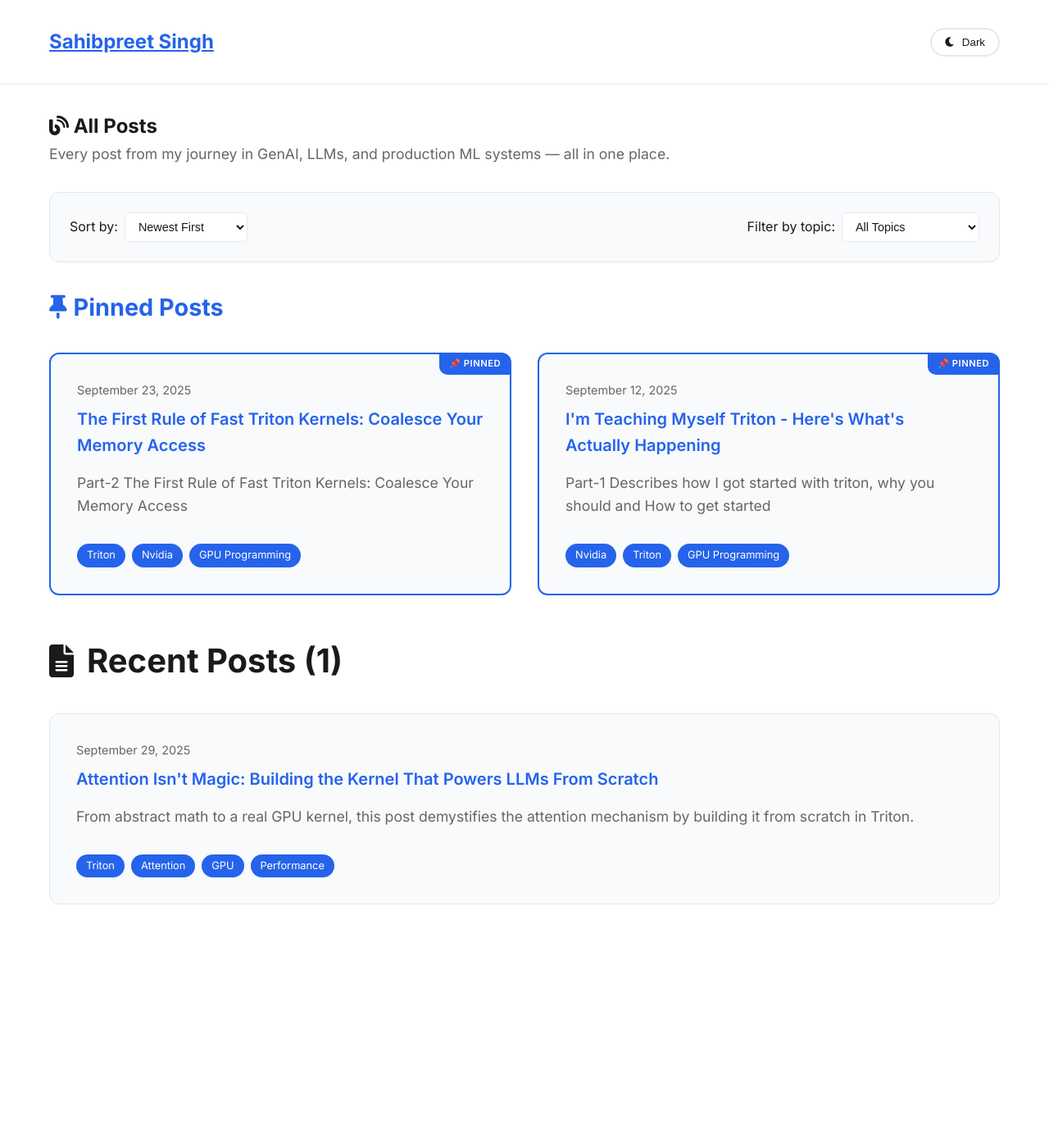
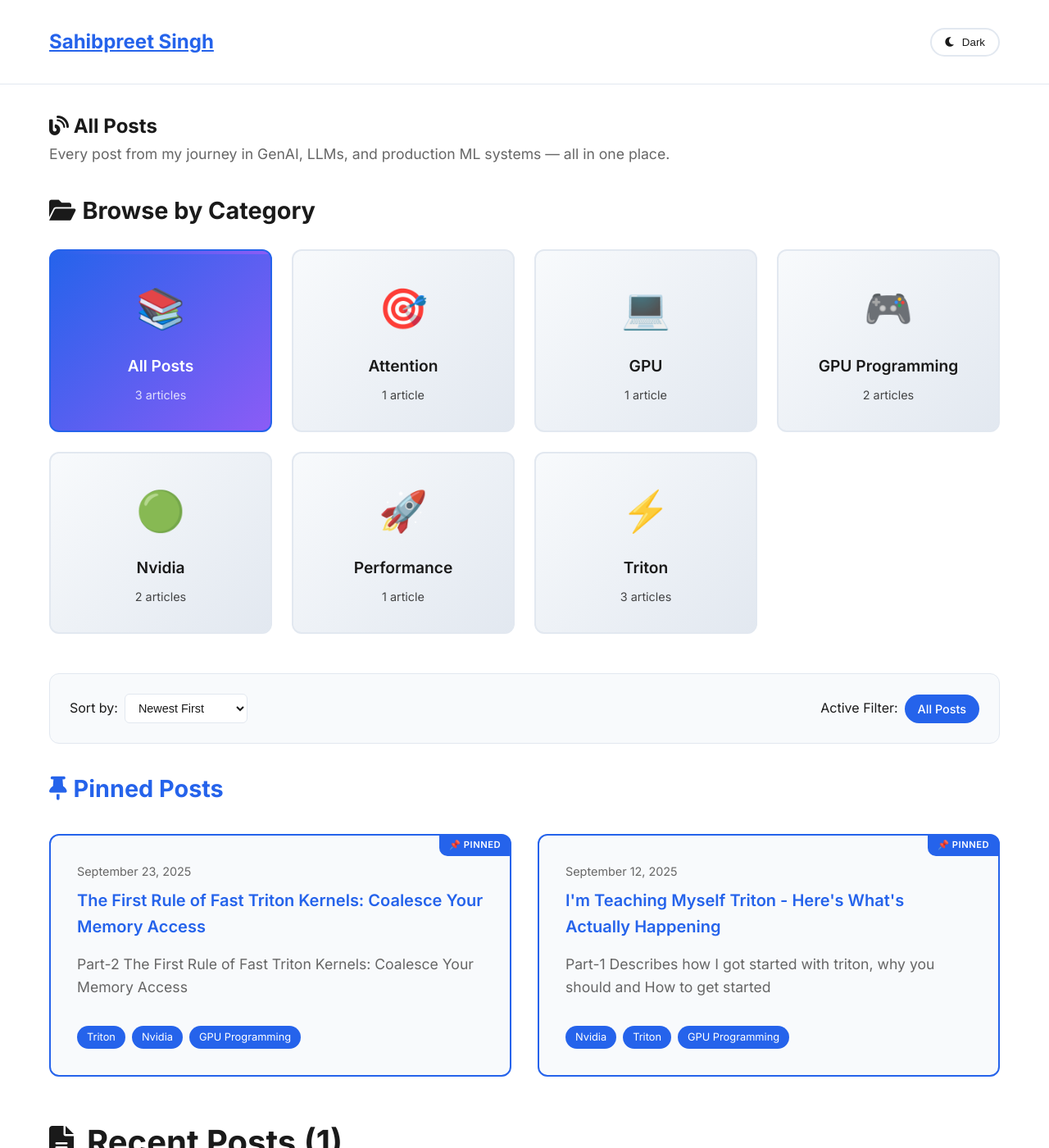
Before and after one commit to sahibpreetsingh12/sahibpreetsingh12.github.io, a Jekyll site: the page built from posts.html, in a window 1280 px wide and 1400 px high. Shown: the whole window at 82% size. Built offline with Jekyll 4.4.1, drawn with Linux system fonts in a browser that asks for light colours.

```diff
--- a/posts.html
+++ b/posts.html
@@ -9,6 +9,14 @@
     <h1><i class="fas fa-blog"></i> All Posts</h1>
     <p>Every post from my journey in GenAI, LLMs, and production ML systems — all in one place.</p>
 
+    <!-- Categories Section -->
+    <div class="categories-section">
+      <h2><i class="fas fa-folder-open"></i> Browse by Category</h2>
+      <div id="categories-grid" class="categories-grid">
+        <!-- Category cards will be populated by JavaScript -->
+      </div>
+    </div>
+
     <!-- Sorting Controls -->
     <div class="posts-controls">
       <div class="sort-controls">
@@ -18,15 +26,13 @@
           <option value="date-asc">Oldest First</option>
           <option value="title-asc">Title A-Z</option>
           <option value="title-desc">Title Z-A</option>
-          <option value="topic">Topic</option>
         </select>
       </div>
 
       <div class="filter-controls">
-        <label for="topic-filter">Filter by topic:</label>
-        <select id="topic-filter" class="filter-dropdown">
-          <option value="all">All Topics</option>
-        </select>
+        <label>Active Filter:</label>
+        <span id="active-category" class="active-filter">All Posts</span>
+        <button id="clear-filter" class="clear-btn" style="display: none;">Clear</button>
       </div>
     </div>
 
@@ -47,6 +53,114 @@
 </section>
 
 <style>
+  /* Categories Section */
+  .categories-section {
+    margin-bottom: 3rem;
+  }
+
+  .categories-section h2 {
+    font-size: 1.8rem;
+    margin-bottom: 1.5rem;
+    display: flex;
+    align-items: center;
+    gap: 0.5rem;
+  }
+
+  .categories-grid {
+    display: grid;
+    grid-template-columns: repeat(auto-fit, minmax(250px, 1fr));
+    gap: 1.5rem;
+    margin-bottom: 2rem;
+  }
+
+  .category-card {
+    background: linear-gradient(135deg, var(--card-bg), var(--border-color));
+    border: 2px solid var(--border-color);
+    border-radius: 12px;
+    padding: 2rem;
+    cursor: pointer;
+    transition: all 0.3s ease;
+    text-align: center;
+    position: relative;
+    overflow: hidden;
+  }
+
+  .category-card::before {
+    content: '';
+    position: absolute;
+    top: 0;
+    left: 0;
+    right: 0;
+    height: 4px;
+    background: linear-gradient(90deg, var(--accent-color), #8b5cf6);
+    transform: scaleX(0);
+    transition: transform 0.3s ease;
+  }
+
+  .category-card:hover::before {
+    transform: scaleX(1);
+  }
+
+  .category-card:hover {
+    transform: translateY(-5px);
+    box-shadow: var(--shadow);
+    border-color: var(--accent-color);
+  }
+
+  .category-card.active {
+    border-color: var(--accent-color);
+    background: linear-gradient(135deg, var(--accent-color), #8b5cf6);
+    color: white;
+  }
+
+  .category-card.active::before {
+    transform: scaleX(1);
+  }
+
+  .category-icon {
+    font-size: 3rem;
+    margin-bottom: 1rem;
+    opacity: 0.9;
+  }
+
+  .category-name {
+    font-size: 1.2rem;
+    font-weight: 600;
+    margin-bottom: 0.5rem;
+  }
+
+  .category-count {
+    font-size: 0.9rem;
+    opacity: 0.8;
+  }
+
+  .active-filter {
+    background: var(--accent-color);
+    color: white;
+    padding: 6px 16px;
+    border-radius: 20px;
+    font-weight: 500;
+    font-size: 0.9rem;
+  }
+
+  .clear-btn {
+    background: none;
+    border: 1px solid var(--border-color);
+    border-radius: 6px;
+    padding: 6px 12px;
+    color: var(--text-color);
+    cursor: pointer;
+    font-size: 0.85rem;
+    margin-left: 0.5rem;
+    transition: all 0.3s ease;
+  }
+
+  .clear-btn:hover {
+    background: var(--accent-color);
+    color: white;
+    border-color: var(--accent-color);
+  }
+
   .posts-controls {
     display: flex;
     justify-content: space-between;
@@ -142,6 +256,20 @@
 </style>
 
 <script>
+  // Category definitions with icons/emojis
+  const categoryConfig = {
+    'Triton': { icon: '⚡', color: '#3b82f6' },
+    'GPU Programming': { icon: '🎮', color: '#8b5cf6' },
+    'Nvidia': { icon: '🟢', color: '#76b900' },
+    'Attention': { icon: '🎯', color: '#ef4444' },
+    'Performance': { icon: '🚀', color: '#f59e0b' },
+    'GPU': { icon: '💻', color: '#8b5cf6' },
+    'LLM': { icon: '🧠', color: '#06b6d4' },
+    'AI': { icon: '🤖', color: '#ec4899' }
+  };
+
+  let activeCategory = 'all';
+
   // Post data - in a real Jekyll site, this would be generated from site.posts
   const allPosts = [
     {% for post in site.posts %}
@@ -180,9 +308,67 @@
     }
   }
 
-  function filterPosts(posts, topic) {
-    if (topic === 'all') return posts;
-    return posts.filter(post => post.tags.includes(topic));
+  function filterPosts(posts, category) {
+    if (category === 'all') return posts;
+    return posts.filter(post => post.tags.some(tag => tag === category));
+  }
+
+  function renderCategories() {
+    // Get all unique categories from posts
+    const allTags = [...new Set(allPosts.flatMap(post => post.tags))].sort();
+
+    // Count posts per category
+    const categoryCounts = {};
+    allTags.forEach(tag => {
+      categoryCounts[tag] = allPosts.filter(post => post.tags.includes(tag)).length;
+    });
+
+    // Create category cards
+    const categoriesGrid = document.getElementById('categories-grid');
+
+    // "All Posts" card
+    let html = `
+      <div class="category-card ${activeCategory === 'all' ? 'active' : ''}" onclick="selectCategory('all')">
+        <div class="category-icon">📚</div>
+        <div class="category-name">All Posts</div>
+        <div class="category-count">${allPosts.length} articles</div>
+      </div>
+    `;
+
+    // Individual category cards
+    allTags.forEach(tag => {
+      const config = categoryConfig[tag] || { icon: '📁', color: '#6b7280' };
+      const isActive = activeCategory === tag;
+
+      html += `
+        <div class="category-card ${isActive ? 'active' : ''}" onclick="selectCategory('${tag}')">
+          <div class="category-icon">${config.icon}</div>
+          <div class="category-name">${tag}</div>
+          <div class="category-count">${categoryCounts[tag]} article${categoryCounts[tag] > 1 ? 's' : ''}</div>
+        </div>
+      `;
+    });
+
+    categoriesGrid.innerHTML = html;
+  }
+
+  function selectCategory(category) {
+    activeCategory = category;
+
+    // Update active category display
+    const activeEl = document.getElementById('active-category');
+    const clearBtn = document.getElementById('clear-filter');
+
+    if (category === 'all') {
+      activeEl.textContent = 'All Posts';
+      clearBtn.style.display = 'none';
+    } else {
+      activeEl.textContent = category;
+      clearBtn.style.display = 'inline-block';
+    }
+
+    renderCategories();
+    renderPosts();
   }
 
   function createPostCard(post, isPinned = false) {
@@ -200,14 +386,18 @@
 
   function renderPosts() {
     const sortBy = document.getElementById('sort-select').value;
-    const topicFilter = document.getElementById('topic-filter').value;
 
-    // Separate pinned and regular posts
-    const pinnedPosts = allPosts.filter(post => post.pinned);
+    // Separate pinned and regular posts (limit pins to 3)
+    let pinnedPosts = allPosts.filter(post => post.pinned);
+    if (pinnedPosts.length > 3) {
+      console.warn('More than 3 posts are pinned. Only showing first 3.');
+      pinnedPosts = pinnedPosts.slice(0, 3);
+    }
+
     const regularPosts = allPosts.filter(post => !post.pinned);
 
-    // Apply filters and sorting
-    const filteredRegular = filterPosts(regularPosts, topicFilter);
+    // Apply category filter and sorting
+    const filteredRegular = filterPosts(regularPosts, activeCategory);
     const sortedRegular = sortPosts(filteredRegular, sortBy);
 
     // Render pinned posts
@@ -245,11 +435,11 @@
 
   // Initialize the page
   document.addEventListener('DOMContentLoaded', function() {
-    populateTopicFilter();
+    renderCategories();
     renderPosts();
 
     // Add event listeners
     document.getElementById('sort-select').addEventListener('change', renderPosts);
-    document.getElementById('topic-filter').addEventListener('change', renderPosts);
+    document.getElementById('clear-filter').addEventListener('click', () => selectCategory('all'));
   });
 </script>
```
